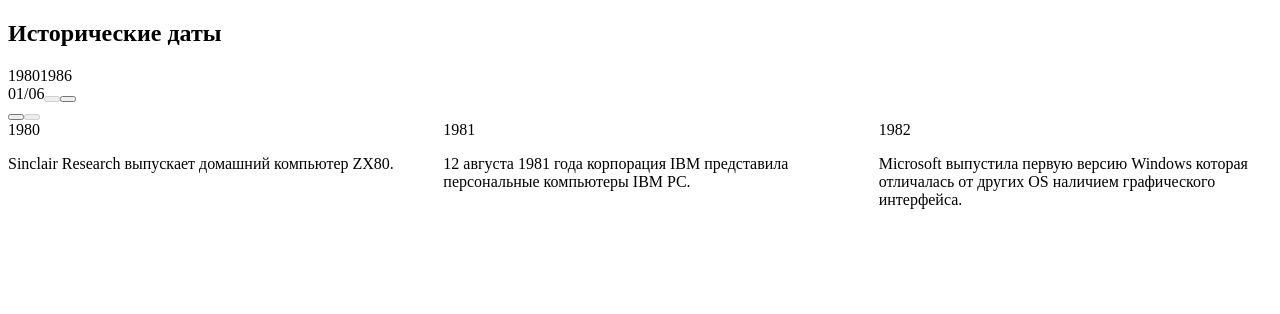
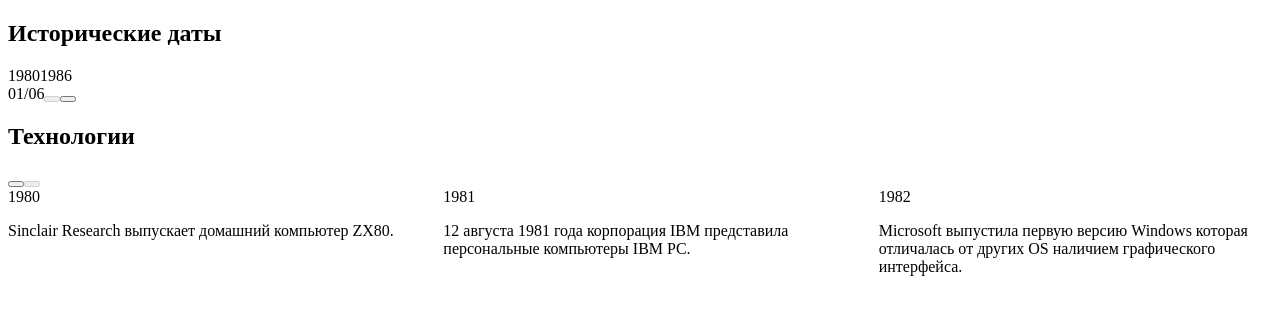
Before and after one commit to coder1x/only_digital_test, a React (Create React App) app: page / in a window 1280 px wide. Shown: the top 314 px of the page. Built offline with nearby package versions, Linux system fonts and the light colour scheme; the HTML template or start-up script is replaced by a standard one.

Commit message:
moved the dividing line to the slider and added a title above it

```diff
--- a/src/components/HistoricalEvents/HistoricalEvents.tsx
+++ b/src/components/HistoricalEvents/HistoricalEvents.tsx
@@ -28,6 +28,7 @@ const HistoricalEvents: FC<Props> = ({ title }) => {
 
   const [range, setRange] = useState<[number, number]>(dataRange ?? [0, 0]);
   const [records, setRecords] = useState<Records[]>(dataRecords ?? []);
+  const [slideTitle, setSlideTitle] = useState('');
 
   const handleNavigationChange = useCallback(
     (id: number) => {
@@ -36,6 +37,7 @@ const HistoricalEvents: FC<Props> = ({ title }) => {
       if (rangeDate) {
         setRange(rangeDate.range);
         setRecords(rangeDate.records);
+        setSlideTitle(rangeDate.title);
       }
     },
     [data]
@@ -52,7 +54,7 @@ const HistoricalEvents: FC<Props> = ({ title }) => {
         <Navigation onChange={handleNavigationChange} listId={data ?? []} />
       </div>
       <div className="historical-events__slider-wrapper">
-        <Slider records={records} />
+        <Slider records={records} title={slideTitle} />
       </div>
     </section>
   );
--- a/src/components/HistoricalEvents/historicalEvents.scss
+++ b/src/components/HistoricalEvents/historicalEvents.scss
@@ -5,12 +5,7 @@
   width: 100%;
   max-width: 1440px;
   font-family: $font;
-  background: linear-gradient(
-      to bottom,
-      transparent calc(51.8vh - 1px),
-      $color-border 51.8vh,
-      transparent 51.8vh
-    ),
+  background: linear-gradient(to bottom, transparent calc(51.8vh - 1px), $color-border 51.8vh, transparent 51.8vh),
     linear-gradient(to right, transparent calc(50% - 1px), $color-border 50%, transparent 50%);
   border-right: 1px solid $color-border;
   border-left: 1px solid $color-border;
@@ -25,15 +20,11 @@
 
   &__title {
     position: relative;
-    display: -webkit-box;
     grid-row: 1 / 2;
     grid-column: 1 / 2;
     height: max-content;
     margin-top: 170px;
     padding-left: 80px;
-    overflow: hidden;
-    -webkit-line-clamp: 3;
-    -webkit-box-orient: vertical;
 
     @include media-breakpoint-down($lg_middle) {
       margin-top: 120px;
@@ -59,7 +50,7 @@
       width: 5px;
       height: 89%;
       background: linear-gradient(180deg, $color-blue -5%, $color-pink 85%);
-      content: '';
+      content: "";
 
       @include media-breakpoint-down($lg_middle) {
         top: 2px;
@@ -78,6 +69,10 @@
 
     @include media-breakpoint-down($md) {
       padding-bottom: 37px;
+    }
+
+    @include media-breakpoint-down($sm) {
+      padding-bottom: 0px;
     }
   }
 
@@ -103,6 +98,7 @@
     grid-column: 1 / 3;
     padding-top: 56px;
     padding-bottom: 104px;
+    height: 353px;
 
     @include media-breakpoint-down($md) {
       grid-row: 4 / 5;
@@ -110,20 +106,16 @@
       padding-top: 19px;
       padding-bottom: 50px;
 
-      &::before {
-        position: absolute;
-        top: 0;
-        left: 50%;
-        width: 87%;
-        height: 1px;
-        background-color: #c7cdd9;
-        transform: translate(-50%);
-        content: '';
-      }
+      height: 310px;
+    }
+
+    @include media-breakpoint-down($sm) {
+      height: 243px;
     }
 
     @include media-breakpoint-down($sm_middle) {
       padding-bottom: 0;
+      height: 265px;
     }
   }
 }
--- a/src/components/Slider/Slider.tsx
+++ b/src/components/Slider/Slider.tsx
@@ -6,10 +6,11 @@ import { Records } from '@store/index';
 import { Throttle } from '@helpers/index';
 
 type Props = {
+  title?: string;
   records: Records[];
 };
 
-const Slider: FC<Props> = ({ records }) => {
+const Slider: FC<Props> = ({ records, title = '' }) => {
   const [isVisible, setIsVisible] = useState(false);
   const [between, setBetween] = useState(42);
   const [slidesView, setSlidesView] = useState(3);
@@ -38,6 +39,12 @@ const Slider: FC<Props> = ({ records }) => {
 
   return (
     <div className={`slider${isVisible ? ' slider_visible' : ''}`}>
+      <header className="slider__header">
+        <h2 className="slider__title">{title}</h2>
+        <div className="slider__line"></div>
+      </header>
+
+      <div className="slider__wrapper">
         <button className="swiper-button-next" aria-label="Назад" />
         <button className="swiper-button-prev" aria-label="Вперёд" />
         <Swiper
@@ -61,6 +68,7 @@ const Slider: FC<Props> = ({ records }) => {
             })}
         </Swiper>
       </div>
+    </div>
   );
 };
 
--- a/src/components/Slider/slider.scss
+++ b/src/components/Slider/slider.scss
@@ -1,15 +1,67 @@
 $color-button-shadow: rgb(56 119 238 / 10%);
 
 .slider {
-  position: relative;
+  width: 100%;
+  font-family: $font;
+  opacity: 0;
+  transition: opacity 0.5s ease-in-out;
+
+  &_visible {
+    opacity: 1;
+  }
+
+  &__header {
+    display: none;
+
+    @include media-breakpoint-down($md) {
+      display: flex;
+      flex-direction: column;
+      padding-bottom: 19px;
+    }
+  }
+
+  &__title {
+    margin-bottom: 33px;
+    font-size: 18px;
+
+    padding-left: 80px;
+
+    @include media-breakpoint-down($md) {
+      padding-left: 40px;
+    }
+
+    @include media-breakpoint-down($sm) {
+      font-size: 14px;
+    }
+
+    @include media-breakpoint-down($sm_middle) {
+      padding-left: 20px;
+    }
+  }
+
+  &__line {
+    width: 87%;
+    height: 1px;
+    background-color: #c7cdd9;
+
+    margin-left: 80px;
+
+    @include media-breakpoint-down($md) {
+      margin-left: 40px;
+    }
+
+    @include media-breakpoint-down($sm_middle) {
+      margin-left: 20px;
+    }
+  }
+
+  &__wrapper {
     display: flex;
     align-items: center;
     width: 100%;
+    position: relative;
     padding-right: 80px;
     padding-left: 80px;
-  font-family: $font;
-  opacity: 0;
-  transition: opacity 0.5s ease-in-out;
 
     @include media-breakpoint-down($md) {
       padding-right: 40px;
@@ -20,9 +72,6 @@ $color-button-shadow: rgb(56 119 238 / 10%);
       padding-right: 20px;
       padding-left: 20px;
     }
-
-  &_visible {
-    opacity: 1;
   }
 
   &__event {
@@ -88,7 +137,7 @@ $color-button-shadow: rgb(56 119 238 / 10%);
     height: 6px;
     border: solid $color-blue;
     border-width: 0 2px 2px 0;
-    content: '';
+    content: "";
   }
 
   &:disabled {
--- a/src/shared/styles/base.scss
+++ b/src/shared/styles/base.scss
@@ -34,6 +34,12 @@ h1 {
   @include font-rem(56);
 }
 
+h2 {
+  font-weight: 700;
+  font-family: $font-title;
+  font-size: 20px;
+}
+
 img {
   height: auto;
 }
@@ -58,8 +64,8 @@ p {
 }
 
 .visually-hidden:not(:focus, :active),
-input[type='checkbox'].visually-hidden,
-input[type='radio'].visually-hidden {
+input[type="checkbox"].visually-hidden,
+input[type="radio"].visually-hidden {
   position: absolute;
   width: 1px;
   height: 1px;
```
Lines whose indentation alone changed are shown as unchanged.
